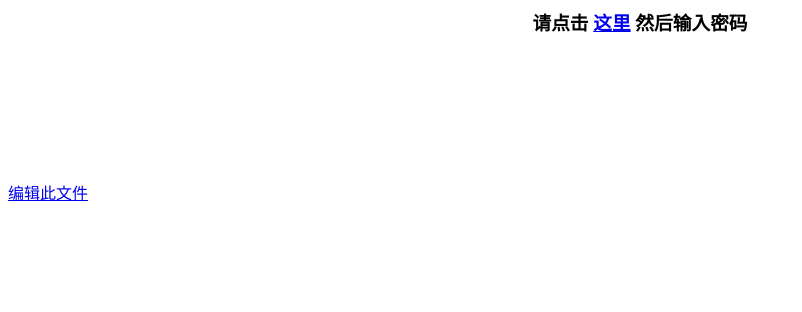
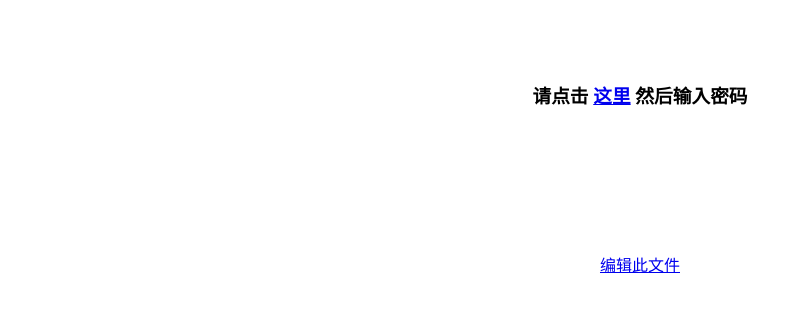
Before and after one commit to joyanhui/vod.leiyanhui.com, a plain HTML site: page index.html in a window 1280 px wide. Shown: the whole page, without its empty margins (0-802 px from the left). Drawn offline with Linux system fonts and the light colour scheme.

Commit message:
Update index.html

```diff
--- a/index.html
+++ b/index.html
@@ -1,5 +1,7 @@
 <title>hello vod</title>
-
+<br>
+<br>
+<br>
 <center>
   <h3>
   请点击 <a href="https://vod.jia.leiyanhui.com:10043/">这里<a> 然后输入密码
@@ -13,5 +15,6 @@
   <br>
   <br>
   <br>
-
+<center>
 <a href="https://github.com/joyanhui/vod.leiyanhui.com/edit/main/index.html">编辑此文件<a>
+</center>
```
